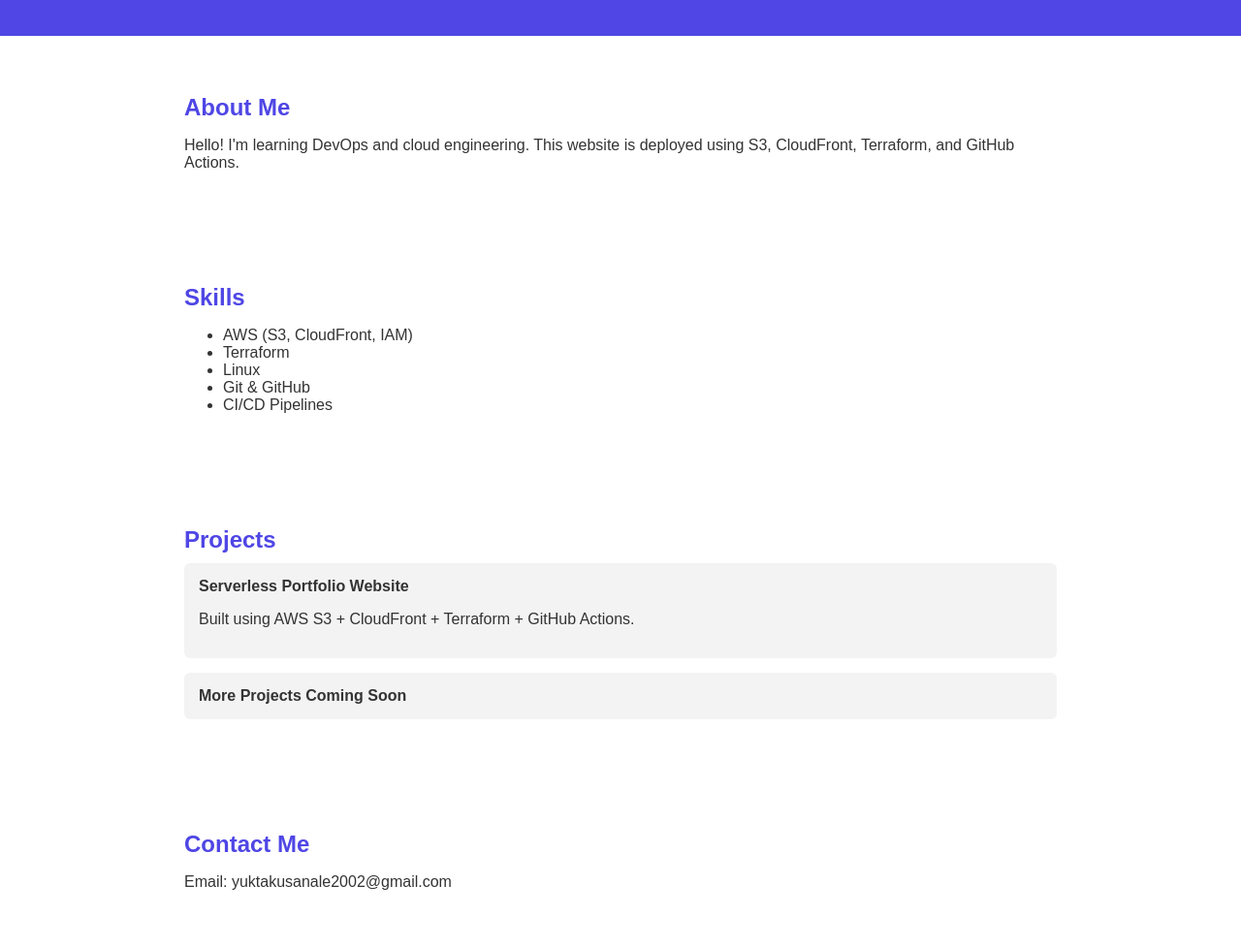
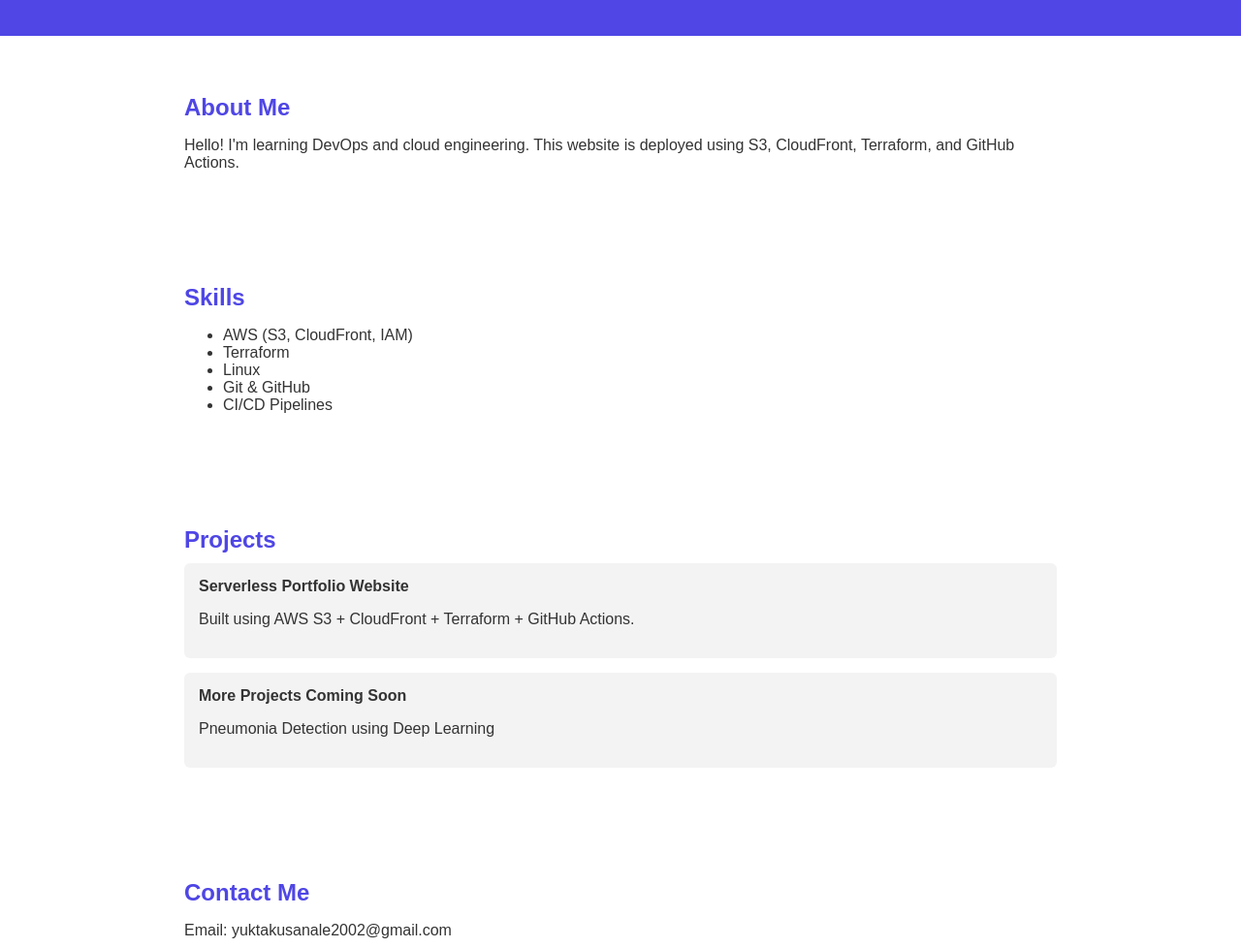
Before and after one commit to kusanaleyukta25/terraform-website, a plain HTML site: page website/index.html in a window 1280 px wide. Shown: the part 119-1097 px from the top of the page at 97% size. Drawn offline with Linux system fonts and the light colour scheme.

Commit message:
Add project description for pneumonia detection

```diff
--- a/website/index.html
+++ b/website/index.html
@@ -77,6 +77,7 @@
         </div>
         <div>
             <strong>More Projects Coming Soon</strong>
+            <p>Pneumonia Detection using Deep Learning</p>
         </div>
     </div>
 </section>
```
